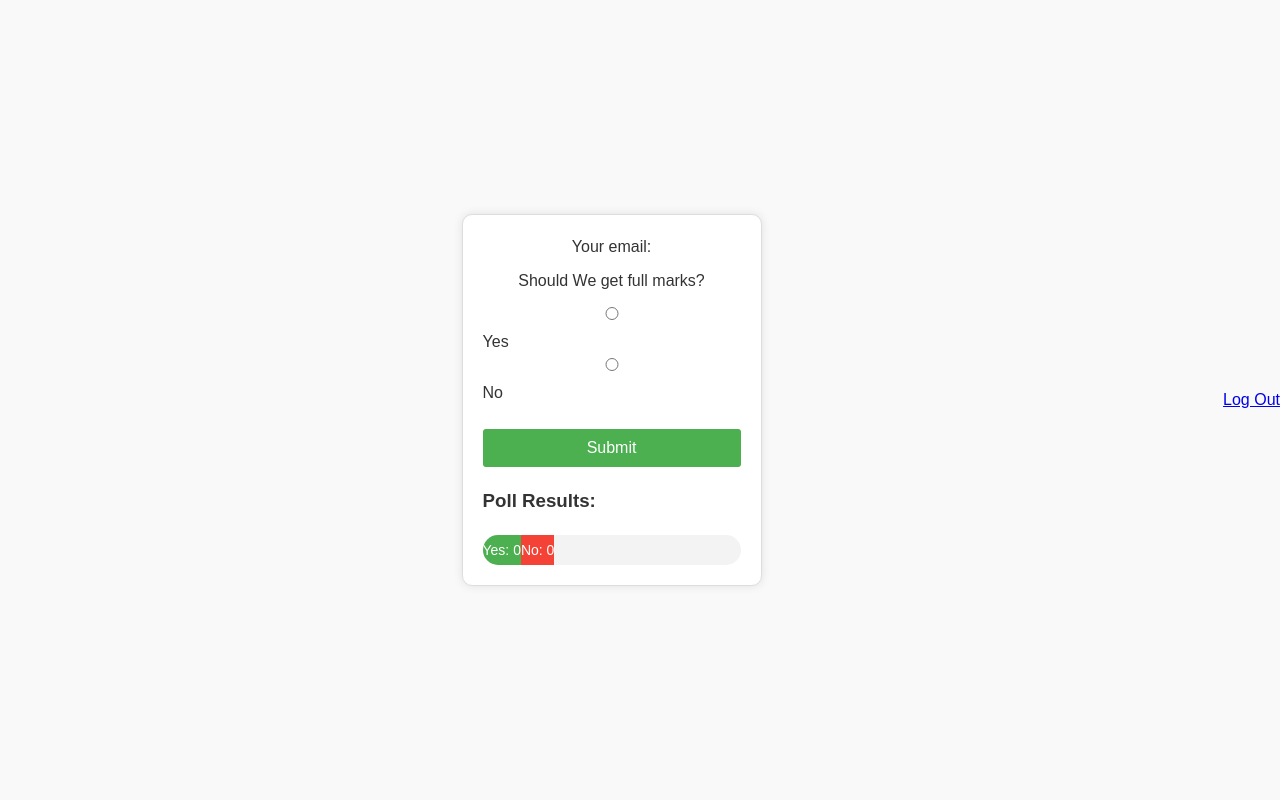
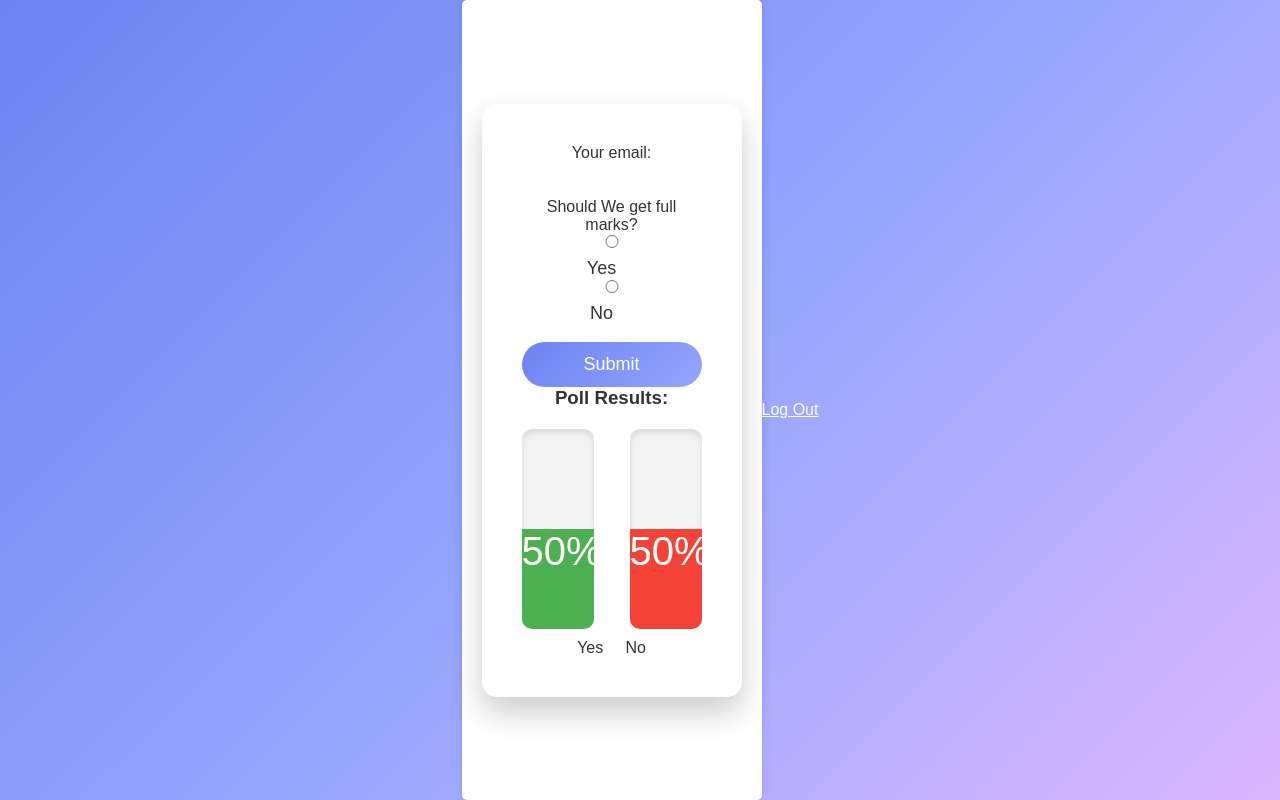
Before and after one commit to koushik8686/sybil-attack-demo-ics, a website: page poll.html in a window 1280 px wide. Drawn offline with Linux system fonts and the light colour scheme; files that its build step writes are made by us from their sources; no server answers.

Commit message:
complete code

```diff
--- a/poll.html
+++ b/poll.html
@@ -6,76 +6,102 @@
     <title>Poll</title>
     <link rel="stylesheet" href="/css/style.css">
     <style>
-        /* Global Styles */
+      /* Global Reset */
       * {
         box-sizing: border-box;
         margin: 0;
         padding: 0;
       }
 
-        body {
+      body, html {
+        height: 100%;
+        margin: 0;
         font-family: Arial, sans-serif;
-          font-size: 16px;
-          line-height: 1.5;
+        background: linear-gradient(135deg, #6D83F2, #93A5FD, #DBB7FF);
         color: #333;
-          background-color: #f9f9f9;
       }
 
-        /* Container Styles */
+      /* Centering the container */
       .container {
-          max-width: 400px;
-          margin: 40px auto;
+        display: flex;
+        justify-content: center;
+        align-items: center;
+        height: 100vh;
         padding: 20px;
-          background-color: #fff;
-          border: 1px solid #ddd;
-          border-radius: 10px;
-          box-shadow: 0 0 10px rgba(0, 0, 0, 0.1);
+      }
+
+      /* Poll Box */
+      .poll-box {
+        background: #fff;
+        border-radius: 15px;
+        box-shadow: 0px 15px 30px rgba(0, 0, 0, 0.2);
+        padding: 40px;
+        max-width: 500px;
+        text-align: center;
+      }
+
+      /* Email Display */
+      #user-email {
+        font-weight: bold;
+        color: #6D83F2;
       }
 
       /* Poll Form Styles */
-        #poll-form {
+      form p {
+        font-size: 24px;
         margin-bottom: 20px;
       }
 
-        #poll-form input[type="radio"] {
+      form input[type="radio"] {
         margin-right: 10px;
       }
 
-        #poll-form label {
+      form label {
+        font-size: 18px;
         margin-right: 20px;
       }
 
-        #poll-form button[type="submit"] {
-          background-color: #4CAF50;
+      form button {
+        background: linear-gradient(135deg, #6D83F2, #93A5FD);
+        border: none;
+        padding: 12px 25px;
+        font-size: 18px;
         color: #fff;
-          border: none;
-          padding: 10px 20px;
-          font-size: 16px;
+        border-radius: 50px;
         cursor: pointer;
+        transition: background 0.3s ease;
       }
 
-        #poll-form button[type="submit"]:hover {
-          background-color: #3e8e41;
+      form button:hover {
+        background: linear-gradient(135deg, #5364d8, #8497fb);
       }
 
-        /* Progress Bar Styles */
-        .progress-bar {
-          width: 100%;
-          height: 30px;
-          background-color: #f3f3f3;
-          border-radius: 25px;
-          overflow: hidden;
+      /* Vertical Progress Bars */
+      .progress-bar-container {
         display: flex;
+        justify-content: space-between;
         margin-top: 20px;
       }
 
+      .progress-bar {
+        width: 40%;
+        height: 200px;
+        font-size: 100px;
+        background-color: #f3f3f3;
+        border-radius: 10px;
+        overflow: hidden;
+        position: relative;
+        box-shadow: inset 0px 4px 6px rgba(0, 0, 0, 0.1);
+      }
+
       .progress-yes, .progress-no {
-          height: 30px;
-          line-height: 30px;
+        position: absolute;
+        bottom: 0;
+        width: 100%;
         color: #fff;
         text-align: center;
-          transition: width 0.5s;
-          font-size: 14px;
+        font-size: 16px;
+        transition: height 0.5s ease-in-out;
       }
 
       .progress-yes {
@@ -86,22 +112,42 @@
         background-color: #f44336;
       }
 
-        /* Additional Styles */
-        h3 {
-          margin-top: 0;
+      .progress-label {
+        text-align: center;
+        margin-top: 10px;
+        font-size: 16px;
+        color: #333;
       }
 
-        p {
-          margin-bottom: 10px;
+      /* Responsive Design */
+      @media (max-width: 768px) {
+        .poll-box {
+          width: 90%;
+        }
+
+        form p {
+          font-size: 20px;
+        }
+
+        form label {
+          font-size: 16px;
+        }
+
+        form button {
+          font-size: 16px;
+        }
       }
   </style>
 </head>
 <body>
   <div class="container">
+    <div class="poll-box">
         <p>Your email: <span id="user-email"></span></p>
+        <br>
+        <br>
+        <p>Should We get full marks?</p>
 
         <form id="poll-form">
-            <p>Should We get full marks?</p>
             <input type="radio" id="yes" name="poll" value="yes" required>
             <label for="yes">Yes</label><br>
             <input type="radio" id="no" name="poll" value="no" required>
@@ -109,14 +155,24 @@
             <button type="submit">Submit</button>
         </form>
 
-        <!-- Poll Results and Progress Bar -->
+        <!-- Poll Results and Vertical Progress Bars -->
         <h3>Poll Results:</h3>
+        <div class="progress-bar-container">
           <div class="progress-bar">
-            <div id="progress-yes" class="progress-yes">Yes: 0</div>
-            <div id="progress-no" class="progress-no">No: 0</div>
+            <div id="progress-yes" class="progress-yes" style=" font-size: 40px; height: 50%;">50%</div>
+          </div>
+          <div class="progress-bar">
+            <div id="progress-no" class="progress-no" style=" font-size: 40px; height: 50%;">50%</div>
           </div>
         </div>
-    <a href="/auth/logout">Log Out</a>
+        <div class="progress-label">
+          <span>Yes</span> &nbsp;&nbsp;&nbsp; <span>No</span>
+        </div>
+    </div>
+</div>
+
+<a href="/auth/logout" style="display: block; text-align: center; margin-top: 20px; color: #fff;">Log Out</a>
+
 
     <script>
         // Fetch user data and update email
@@ -147,13 +203,12 @@
                     headers: {
                         'Content-Type': 'application/json'
                     },
-            body: JSON.stringify({ poll: pollValue })  // Ensure the field name matches with your backend logic
+                    body: JSON.stringify({ poll: pollValue })
                 });
 
                 if (response.ok) {
                     console.log('Vote submitted successfully');
                     updateProgressBar();
-            // location.reload() // Update the progress bar after the vote
                 } else {
                     console.error('Error submitting vote:', response.statusText);
                 }
@@ -162,8 +217,7 @@
             }
         });
 
-
-        // Update progress bar with poll results
+        // Update progress bars with poll results
         async function updateProgressBar() {
             try {
                 const response = await fetch('/results');
@@ -172,10 +226,10 @@
                 const yesPercentage = (data.yes / totalVotes) * 100;
                 const noPercentage = (data.no / totalVotes) * 100;
 
-                document.getElementById('progress-yes').style.width = `${yesPercentage}%`;
-                document.getElementById('progress-yes').textContent = `Yes: ${data.yes}`;
-                document.getElementById('progress-no').style.width = `${noPercentage}%`;
-                document.getElementById('progress-no').textContent = `No: ${data.no}`;
+                document.getElementById('progress-yes').style.height = `${yesPercentage}%`;
+                document.getElementById('progress-yes').textContent = `${Math.round(yesPercentage)}%`;
+                document.getElementById('progress-no').style.height = `${noPercentage}%`;
+                document.getElementById('progress-no').textContent = `${Math.round(noPercentage)}%`;
             } catch (error) {
                 console.error('Error fetching poll results:', error);
             }
@@ -184,7 +238,7 @@
         // Initial load
         fetchUserData();
         updateProgressBar();
-        setInterval(updateProgressBar, 5000);  // Update progress every 5 seconds
+        setInterval(updateProgressBar, 1000);  // Update progress every 5 seconds
     </script>
 </body>
 </html>
--- a/server.js
+++ b/server.js
@@ -75,7 +75,6 @@ function isAuthenticated(req) {
       // If user is already authenticated, redirect to dashboard or home page
       return res.redirect('/poll'); // Change '/dashboard' to your desired page
     }
-
     // If user is not authenticated, serve the login page
     res.sendFile(path.join(__dirname, 'login.html'));
   });
```
Also changed, not shown: 1 other file. Lines whose indentation alone changed are shown as unchanged.
